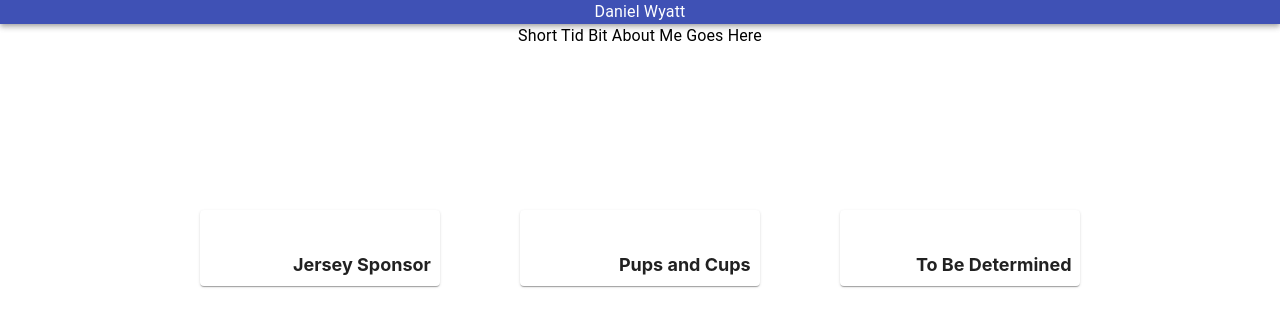
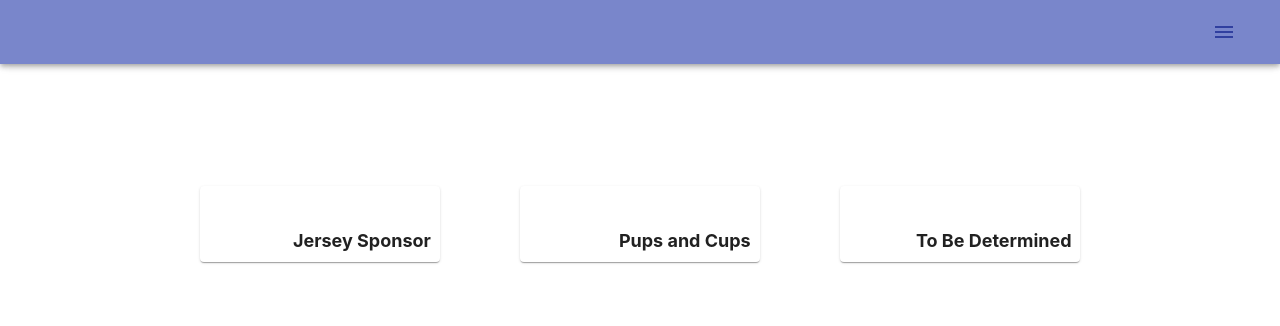
Before and after one commit to Dr-Wyatt/netlify-portfolio, a React (Create React App) app: page / in a window 1280 px wide. Shown: the top 326 px of the page. Built offline with nearby package versions, Linux system fonts and the light colour scheme.

Commit message:
Added in drawer functionality

```diff
--- a/package.json
+++ b/package.json
@@ -4,6 +4,7 @@
   "private": true,
   "dependencies": {
     "@material-ui/core": "^4.11.4",
+    "@material-ui/icons": "^4.11.2",
     "@testing-library/jest-dom": "^5.11.4",
     "@testing-library/react": "^11.1.0",
     "@testing-library/user-event": "^12.1.10",
--- a/src/Components/Navbar.tsx
+++ b/src/Components/Navbar.tsx
@@ -1,13 +1,117 @@
-import { AppBar, Typography } from "@material-ui/core";
+import {
+  AppBar,
+  Divider,
+  Drawer,
+  Grid,
+  IconButton,
+  List,
+  ListItem,
+  ListItemIcon,
+  ListItemText,
+  makeStyles,
+  Theme,
+  Toolbar,
+  Typography,
+} from "@material-ui/core";
+import MenuIcon from "@material-ui/icons/Menu";
+import InboxIcon from "@material-ui/icons/MoveToInbox";
+import MailIcon from "@material-ui/icons/Mail";
 import React from "react";
 
+const userStyles = makeStyles((theme: Theme) => ({
+  menuButton: {
+    marginRight: theme.spacing(1),
+  },
+  appBar: {
+    background: theme.palette.primary.light,
+    color: theme.palette.primary.dark,
+  },
+  list: {
+    width: 250,
+  },
+  fullList: {
+    width: "auto",
+  },
+}));
+
+type Anchor = "right";
+
 const Navbar: React.FC = () => {
+  const classes = userStyles();
+  const [state, setState] = React.useState({
+    right: false,
+  });
+
+  const toggleDrawer =
+    (anchor: Anchor, open: boolean) =>
+    (event: React.KeyboardEvent | React.MouseEvent) => {
+      if (
+        event.type === "keydown" &&
+        ((event as React.KeyboardEvent).key === "Tab" ||
+          (event as React.KeyboardEvent).key === "Shift")
+      ) {
+        return;
+      }
+
+      setState({ ...state, [anchor]: open });
+    };
+
+  const list = (anchor: Anchor) => (
+    <div
+      className={classes.list}
+      role="presentation"
+      onClick={toggleDrawer(anchor, false)}
+      onKeyDown={toggleDrawer(anchor, false)}
+    >
+      <List>
+        {["Inbox", "Starred", "Send email", "Drafts"].map((text, index) => (
+          <ListItem button key={text}>
+            <ListItemIcon>
+              {index % 2 === 0 ? <InboxIcon /> : <MailIcon />}
+            </ListItemIcon>
+            <ListItemText primary={text} />
+          </ListItem>
+        ))}
+      </List>
+      <Divider />
+      <List>
+        {["All mail", "Trash", "Spam"].map((text, index) => (
+          <ListItem button key={text}>
+            <ListItemIcon>
+              {index % 2 === 0 ? <InboxIcon /> : <MailIcon />}
+            </ListItemIcon>
+            <ListItemText primary={text} />
+          </ListItem>
+        ))}
+      </List>
+    </div>
+  );
 
   return (
-    <AppBar position="static">
-      <Typography>
-        Daniel Wyatt
-      </Typography>
+    <AppBar position="fixed" className={classes.appBar}>
+      <Toolbar>
+        <Grid container xs={12} justify="flex-end">
+          <React.Fragment key="right">
+            <IconButton
+              edge="end"
+              className={classes.menuButton}
+              color="inherit"
+              aria-label="menu"
+              onClick={toggleDrawer("right", true)}
+            >
+              <MenuIcon />
+            </IconButton>
+            {/* <Button onClick={toggleDrawer(anchor, true)}>{anchor}</Button> */}
+            <Drawer
+              anchor="right"
+              open={state["right"]}
+              onClose={toggleDrawer("right", false)}
+            >
+              {list("right")}
+            </Drawer>
+          </React.Fragment>
+        </Grid>
+      </Toolbar>
     </AppBar>
   );
 };
--- a/src/Components/ProjectCardList.tsx
+++ b/src/Components/ProjectCardList.tsx
@@ -3,7 +3,7 @@
 import { ProjectCardInterface } from "../Interfaces/projectCard";
 import ProjectCard from "./ProjectCard";
 
-const ProjectCardList = ({info}: {info: ProjectCardInterface[]}) => {
+const ProjectCardList = ({ info }: { info: ProjectCardInterface[] }) => {
   return (
     <Grid
       container
@@ -14,8 +14,7 @@
         height: "50vh",
       }}
     >
-      {info.map((cardInfo: ProjectCardInterface) => {
-        return (
+      {info.map((cardInfo: ProjectCardInterface) => (
         <Grid
           item
           xs={3}
@@ -32,8 +31,7 @@
             appInfo={cardInfo?.appInfo}
           />
         </Grid>
-        );
-      })}
+      ))}
     </Grid>
   );
 };
```
Also changed, not shown: 1 other file (tests, documents, lock files or other folders). Lines whose indentation alone changed are shown as unchanged.
